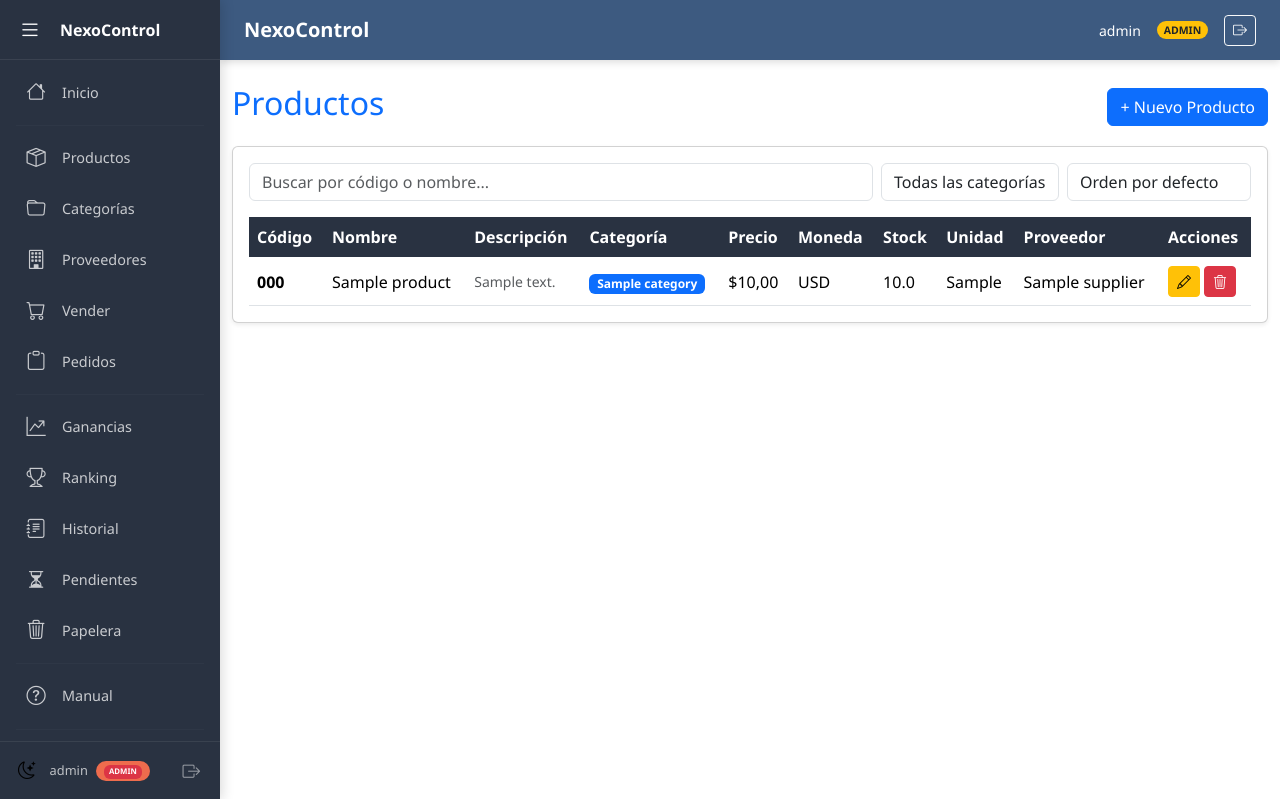
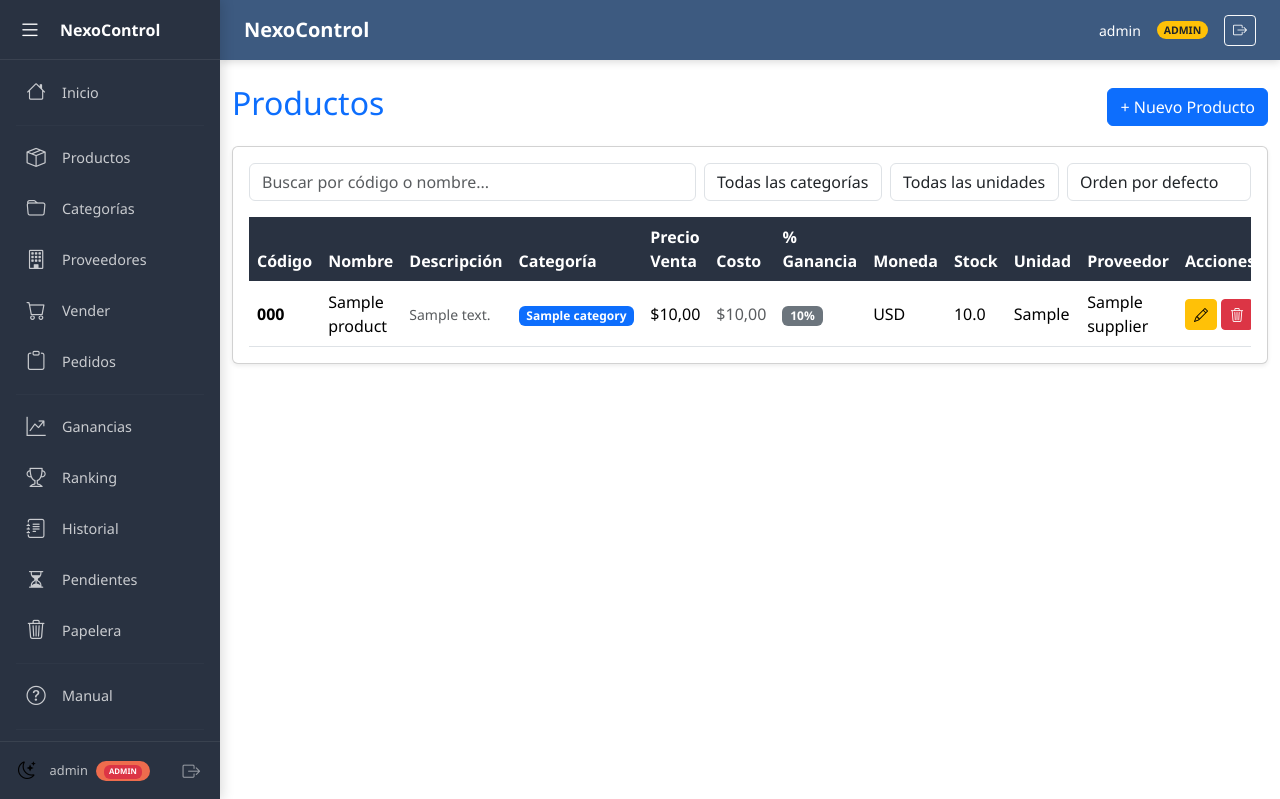
Before and after one commit to MrJackzzz/Punto-de-venta, a Flask app: page /products in a window 1280 px wide. Shown: the top 799 px of the page. Run offline with Flask 3, Linux system fonts and the light colour scheme; a user stored in the database is signed in; tables that the repository leaves empty hold one stand-in row (values such as "Sample post"); some libraries are stand-ins or nearby versions.

Commit message:
feat: agrega columnas costo y % ganancia en tabla productos + filtro por unidad de medida

```diff
--- a/templates/products.html
+++ b/templates/products.html
@@ -16,6 +16,18 @@
                 <option value="{{ c.name|lower }}">{{ c.name }}</option>
                 {% endfor %}
             </select>
+            <select id="unitFilter" class="form-control w-auto" onchange="filterProducts()">
+                <option value="">Todas las unidades</option>
+                <option value="unit">Unidad</option>
+                <option value="kg">KG</option>
+                <option value="g">Gr</option>
+                <option value="liter">Litro</option>
+                <option value="ml">ML</option>
+                <option value="m">Metro</option>
+                <option value="cm">CM</option>
+                <option value="dozen">Docena</option>
+                <option value="pack">Pack</option>
+            </select>
             <select id="sortOrder" class="form-control w-auto" onchange="filterProducts()">
                 <option value="">Orden por defecto</option>
                 <option value="stock_asc">Menor stock primero</option>
@@ -29,7 +41,9 @@
                         <th>Nombre</th>
                         <th>Descripción</th>
                         <th>Categoría</th>
-                        <th>Precio</th>
+                        <th>Precio Venta</th>
+                        <th>Costo</th>
+                        <th>% Ganancia</th>
                         <th>Moneda</th>
                         <th>Stock</th>
                         <th>Unidad</th>
@@ -45,6 +59,14 @@
                         <td class="text-truncate text-muted small" style="max-width:150px;" title="{{ p.description or '' }}">{{ p.description[:40] + '...' if p.description and p.description|length > 40 else p.description or '-' }}</td>
                         <td>{% if p.category %}<span class="badge bg-primary text-white">{{ p.category.name }}</span>{% else %}-{% endif %}</td>
                         <td>{{ p.price|fmt }}</td>
+                        <td class="text-muted">{{ p.cost|fmt }}</td>
+                        <td>
+                            {% if p.cost > 0 %}
+                            <span class="badge {% if p.markup_percentage >= 50 %}bg-success{% elif p.markup_percentage >= 20 %}bg-info{% else %}bg-secondary{% endif %}">{{ "%.0f"|format(p.markup_percentage) }}%</span>
+                            {% else %}
+                            <span class="text-muted">—</span>
+                            {% endif %}
+                        </td>
                         <td>{{ p.currency }}</td>
                         <td>
                             {% if p.stock < low_stock_threshold %}
@@ -71,7 +93,7 @@
                         </td>
                     </tr>
                     {% else %}
-                    <tr><td colspan="10" class="text-center text-muted py-4">No hay productos registrados</td></tr>
+                    <tr><td colspan="12" class="text-center text-muted py-4">No hay productos registrados</td></tr>
                     {% endfor %}
                 </tbody>
             </table>
@@ -284,19 +306,24 @@ function editProduct(id, code, name, cost, markup, currency, stock, unitType, su
 }
 
 function filterProducts() {
-    const q = document.getElementById('productSearch').value.toLowerCase();
-    const cat = document.getElementById('categoryFilter').value;
-    const sort = document.getElementById('sortOrder').value;
-    const tbody = document.getElementById('productsBody');
-    const rows = Array.from(tbody.querySelectorAll('tr'));
-    rows.forEach(row => {
-        if (row.cells.length < 2) return;
-        const code = (row.cells[0].textContent || '').toLowerCase();
-        const name = (row.cells[1].textContent || '').toLowerCase();
-        const rowCat = (row.cells[3].textContent || '').toLowerCase().trim();
-        const matchesSearch = code.includes(q) || name.includes(q);
-        const matchesCat = !cat || rowCat === cat;
-        row.style.display = matchesSearch && matchesCat ? '' : 'none';
+    var search = document.getElementById('productSearch').value.toLowerCase();
+    var cat = document.getElementById('categoryFilter').value;
+    var unit = document.getElementById('unitFilter').value;
+    var sort = document.getElementById('sortOrder').value;
+    var rows = document.querySelectorAll('#productsBody tr');
+    var visibleRows = [];
+    rows.forEach(function(row) {
+        var code = (row.cells[0].textContent || '').toLowerCase();
+        var name = (row.cells[1].textContent || '').toLowerCase();
+        var catCell = (row.cells[3].textContent || '').toLowerCase();
+        var unitCell = (row.cells[9].textContent || '').trim();
+        var matches = (!search || code.indexOf(search) > -1 || name.indexOf(search) > -1) && (!cat || catCell.indexOf(cat) > -1) && (!unit || unitCell.toLowerCase() === unit);
+        if (matches) {
+            row.style.display = '';
+            visibleRows.push(row);
+        } else {
+            row.style.display = 'none';
+        }
     });
     if (sort === 'stock_asc') {
         const visible = rows.filter(r => r.style.display !== 'none');
```
